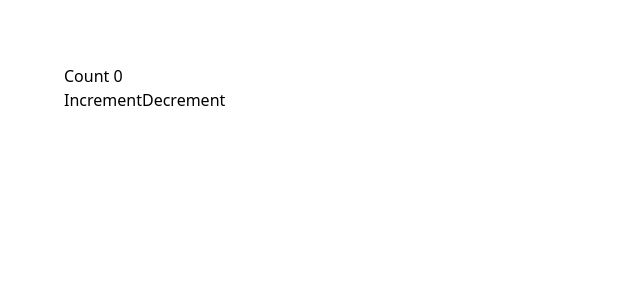
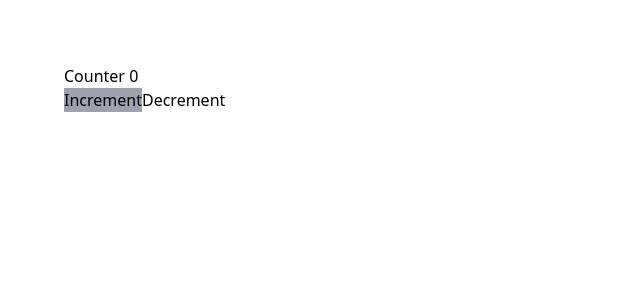
Before and after one commit to Badhon112/React_First, a React (Create React App) app: page / in a window 1280 px wide. Shown: the top 300 px of the page, without its empty margins (0-640 px from the left). Built offline with nearby package versions, Linux system fonts and the light colour scheme.

Commit message:
Use Reducer in React

```diff
--- a/src/UseReducer/App.js
+++ b/src/UseReducer/App.js
@@ -1,11 +1,12 @@
 import React, { Component } from 'react'
-import Counter from './Counter'
-
+// import Counter from './Counter'
+import Counter3 from './Counter3'
 export default class App extends Component {
     render() {
         return (
             <div className="m-16">
-                <Counter/>
+                {/* <Counter/> */}
+                <Counter3/>
             </div>
         )
     }
--- a/src/UseReducer/Counter2.js
+++ b/src/UseReducer/Counter3.js
@@ -1,27 +1,39 @@
 import React, { useReducer } from "react";
-
 const initialState = 0;
 const reducer = (state, action) => {
   switch (action) {
     case "Increment":
       return state + 1;
+
     case "Decrement":
-      return state + 1;
+      return state - 1;
+
     default:
       return state;
   }
 };
-export default function Counter2() {
+export default function Counter3() {
   const [state, dispatch] = useReducer(reducer, initialState);
   return (
     <div>
       <div>Counter {state}</div>
-      <button type="button" onClick={()=>{
-          dispatch("Increment")
-      }} >Increment</button>
-      <button type="button" onClick={()=>{
-          dispatch("Decrement")
-      }} >Decrement</button>
+      <button
+      className="bg-gray-400"
+        type="button"
+        onClick={() => {
+          dispatch("Increment");
+        }}
+      >
+        Increment
+      </button>
+      <button
+        type="button"
+        onClick={() => {
+          dispatch("Decrement");
+        }}
+      >
+        Decrement
+      </button>
     </div>
   );
 }
```
